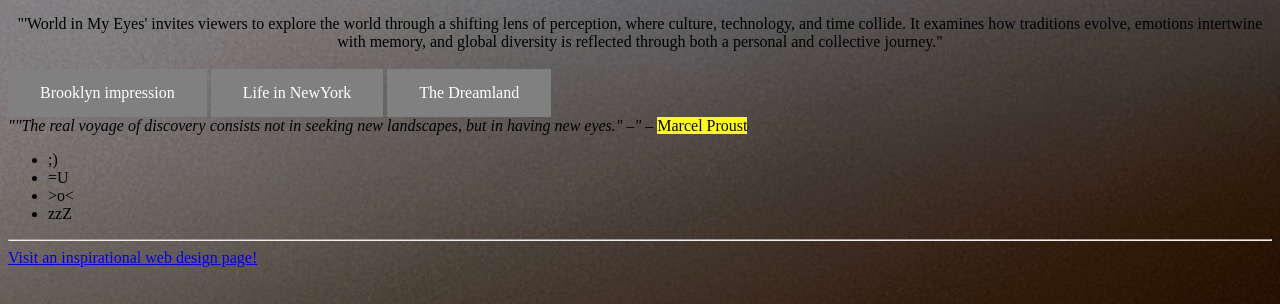
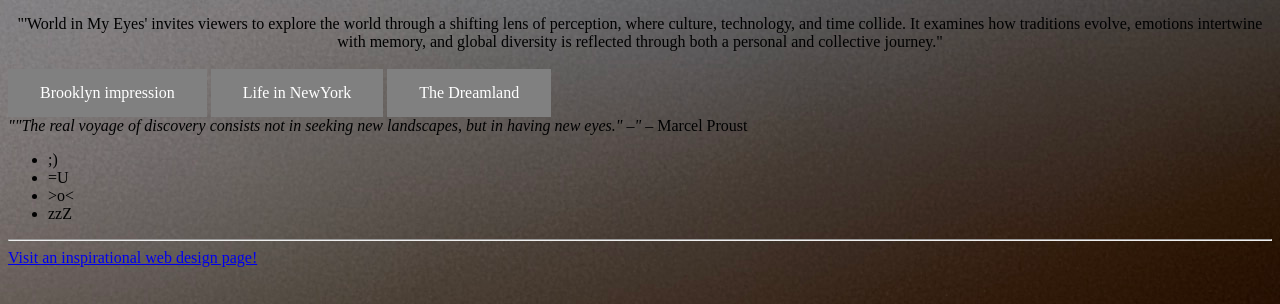
Before and after one commit to yran-1210/core-interaction.github.io, a plain HTML site: page index.html in a window 1280 px wide. Shown: the part 496-800 px from the top of the page. Drawn offline with Linux system fonts and the light colour scheme.

Commit message:
Update index.html

```diff
--- a/index.html
+++ b/index.html
@@ -26,7 +26,7 @@
 
     <br>
     <em> ""The real voyage of discovery consists not in seeking new landscapes, but in having new eyes." –" </em> –
-    <mark> Marcel Proust </mark>
+    Marcel Proust
 
 
     <br>
```
